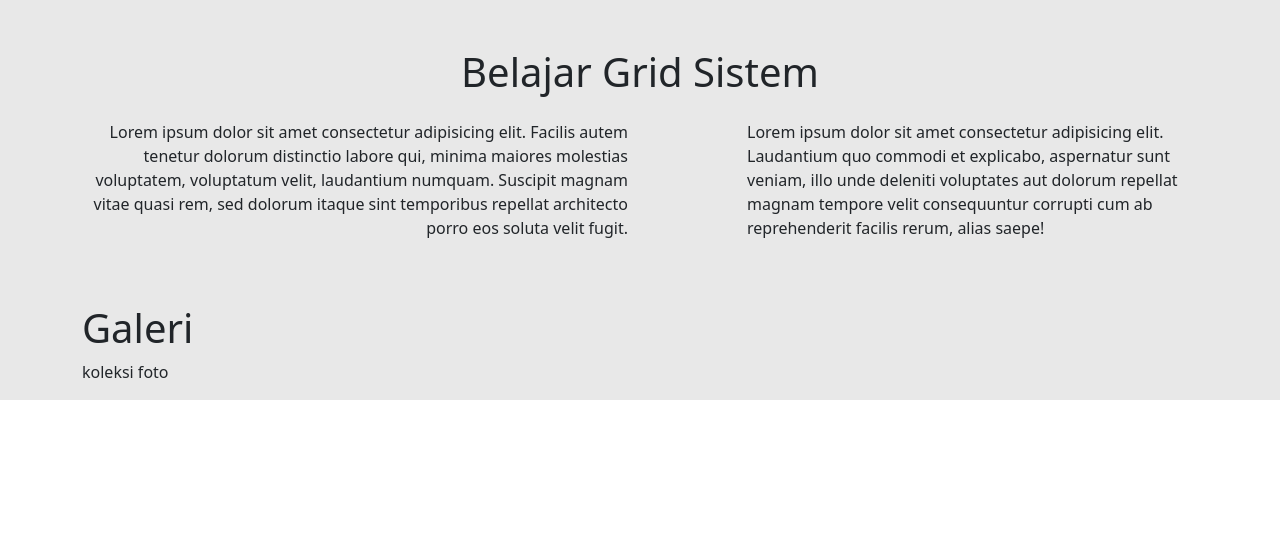
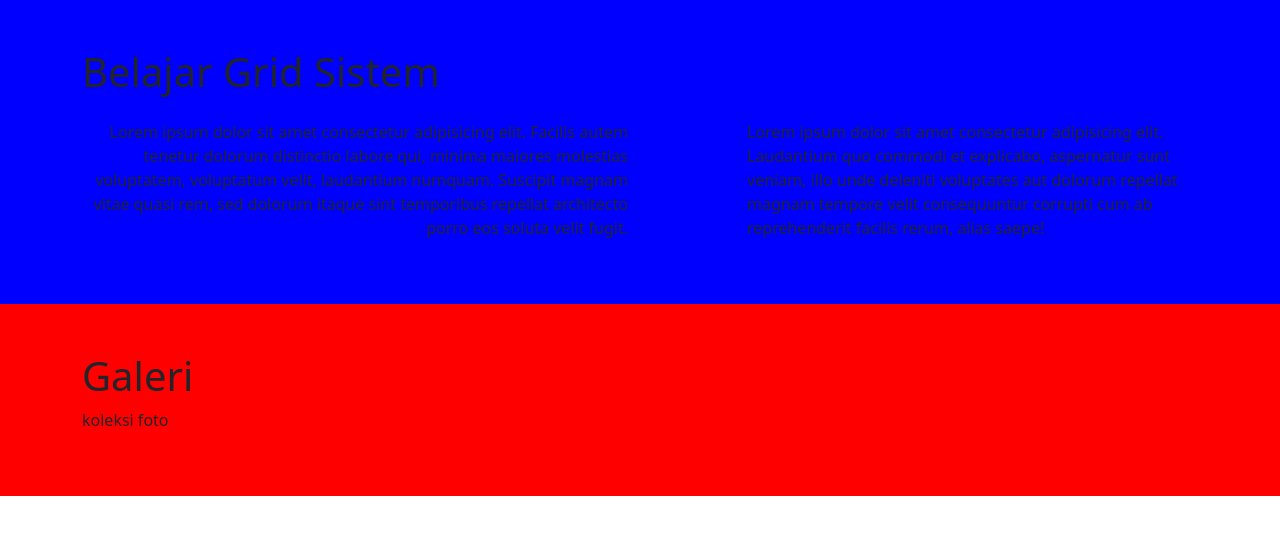
Before and after one commit to Soe-Hok-Gie/grid-sistem, a React (Create React App) app: page / in a window 1280 px wide. Shown: the top 534 px of the page. Built offline with nearby package versions, Linux system fonts and the light colour scheme.

Commit message:
perubahan penulisan

```diff
--- a/src/App.js
+++ b/src/App.js
@@ -1,6 +1,7 @@
 import React from "react";
 import Galeri from "./components/Galeri";
 import Navbar from "./components/Navbar";
+import "././components/Style.css";
 
 const App = () => {
   return (
--- a/src/components/Galeri.jsx
+++ b/src/components/Galeri.jsx
@@ -2,7 +2,7 @@ import React from "react";
 
 const Galeri = () => {
   return (
-    <div className="container-fluid">
+    <div className="container-fluid galeri py-5">
       <div className="container">
         <div className="row">
           <div className="col">
--- a/src/components/Navbar.jsx
+++ b/src/components/Navbar.jsx
@@ -1,9 +1,8 @@
 import React from "react";
-import "./Style.css";
 
 const Navbar = () => {
   return (
-    <div className="container-fluid py-5">
+    <div className="container-fluid navbar py-5">
       <div className="container">
         <div className="row">
           <div className="col-12">
--- a/src/components/Style.css
+++ b/src/components/Style.css
@@ -1,3 +1,7 @@
-.container-fluid {
-  background-color: #e8e8e8;
+.galeri {
+  background-color: red;
 }
+
+.navbar {
+  background-color: blue;
+}
```
